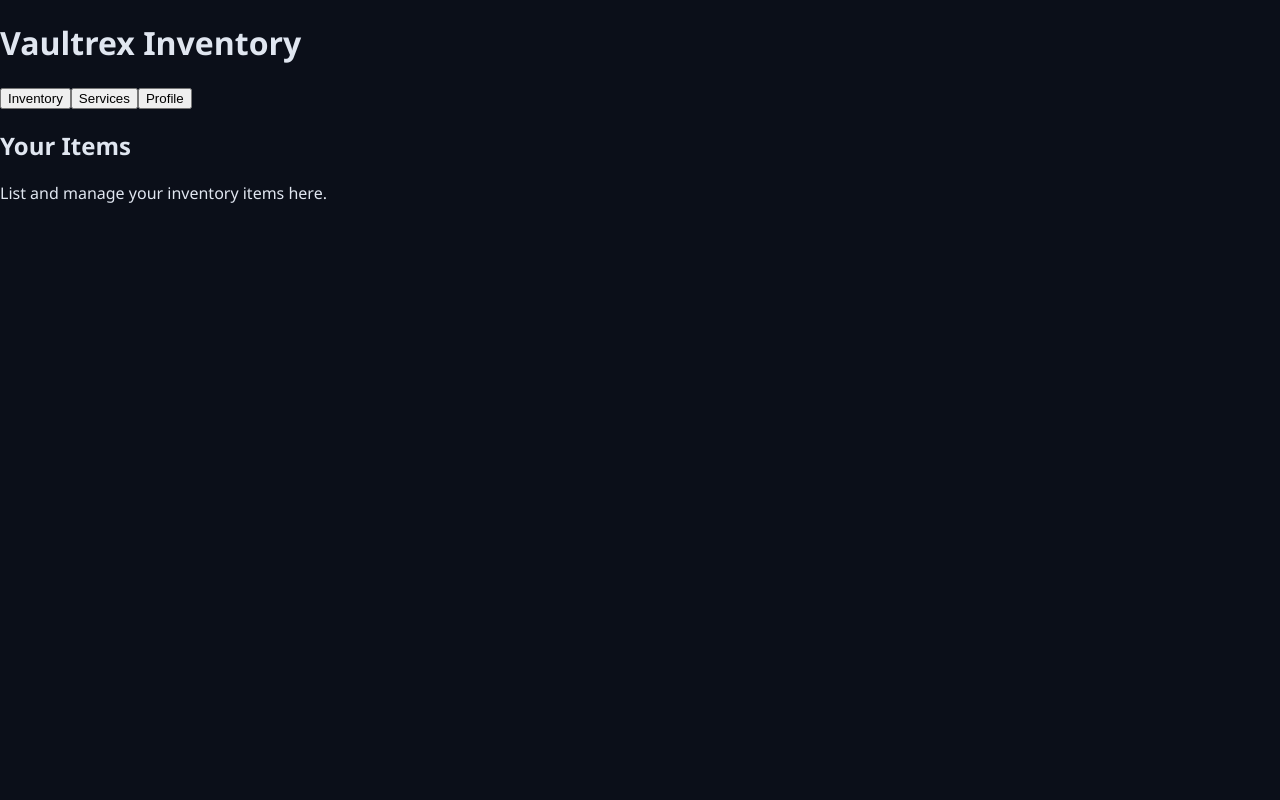
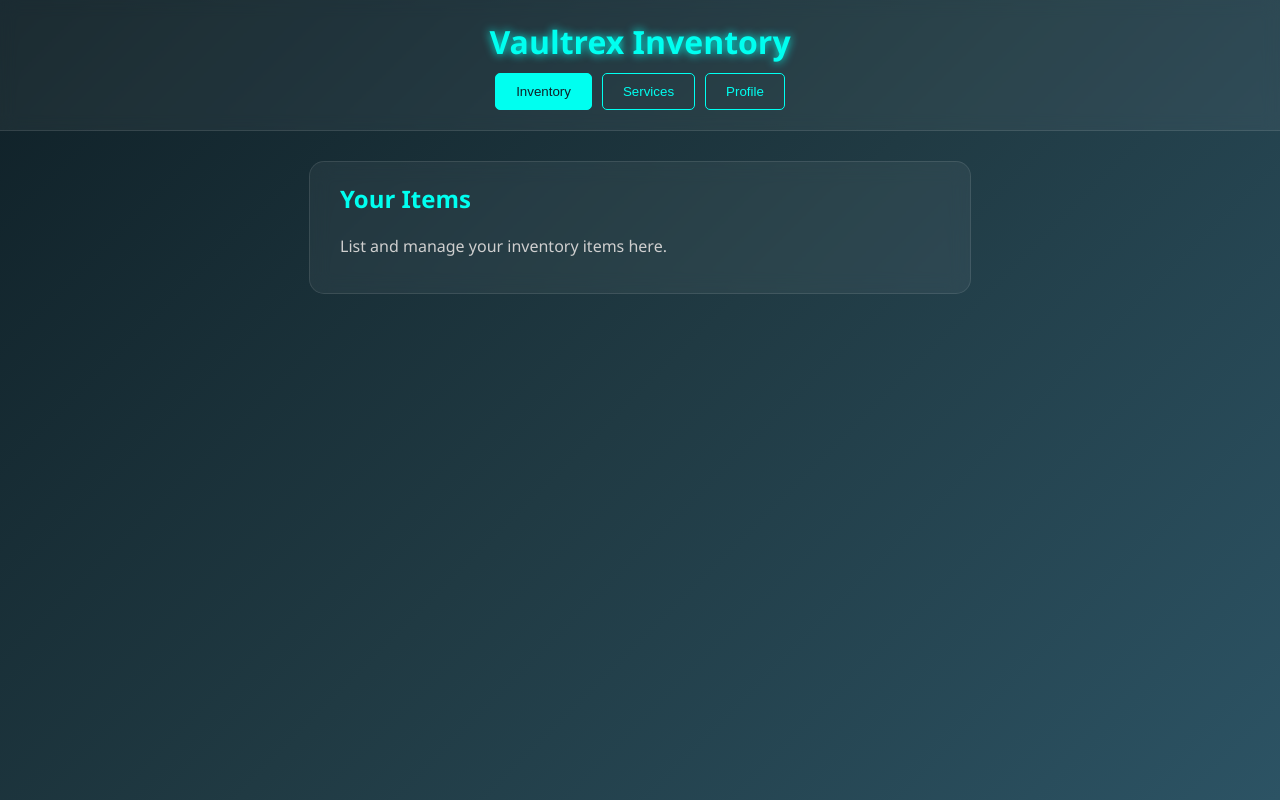
Before and after one commit to FooxxyyDev/vaultrex-frontend, a React (Vite) app: page / in a window 1280 px wide. Built offline with nearby package versions, Linux system fonts and the light colour scheme.

Commit message:
Update App.css

```diff
--- a/src/App.css
+++ b/src/App.css
@@ -1,110 +1,81 @@
+/* Futuristic dashboard theme */
+
 body {
   margin: 0;
-  background-color: #0b0f19;
-  color: #e0e6f0;
   font-family: 'Segoe UI', Tahoma, Geneva, Verdana, sans-serif;
+  background: linear-gradient(135deg, #0f2027, #203a43, #2c5364);
+  color: #e0e0e0;
 }
 
-.app-container {
-  max-width: 1000px;
-  margin: 0 auto;
-  padding: 20px;
+.dashboard {
+  display: flex;
+  flex-direction: column;
+  height: 100vh;
 }
 
-/* Navbar */
-.navbar {
-  display: flex;
-  justify-content: space-between;
-  align-items: center;
-  background: linear-gradient(90deg, #001f3f, #003366);
-  padding: 10px 20px;
-  border-bottom: 2px solid #00ffff;
+.header {
+  background: rgba(255, 255, 255, 0.05);
+  backdrop-filter: blur(8px);
+  padding: 20px;
+  text-align: center;
+  border-bottom: 1px solid rgba(255, 255, 255, 0.1);
 }
 
-.logo {
-  color: #00ffff;
-  font-size: 1.5rem;
-  letter-spacing: 2px;
+.header h1 {
+  margin: 0;
+  font-size: 2rem;
+  color: #00fff0;
+  text-shadow: 0 0 10px #00fff0;
 }
 
-.nav-links {
-  list-style: none;
-  display: flex;
-  gap: 20px;
+.nav {
+  margin-top: 10px;
 }
 
-.nav-links li {
+.nav button {
+  background: transparent;
+  border: 1px solid #00fff0;
+  color: #00fff0;
+  padding: 10px 20px;
+  margin: 0 5px;
   cursor: pointer;
-  color: #e0e6f0;
-  transition: color 0.3s ease;
+  border-radius: 5px;
+  transition: 0.3s;
 }
 
-.nav-links li:hover,
-.nav-links li.active {
-  color: #00ffff;
+.nav button:hover {
+  background: #00fff0;
+  color: #0f2027;
 }
 
-/* Tabs */
-.tabs {
-  display: flex;
-  gap: 10px;
-  margin-bottom: 20px;
+.nav button.active {
+  background: #00fff0;
+  color: #0f2027;
 }
 
-.tab {
-  background-color: #1b2230;
-  border: 1px solid #00ffff;
-  color: #00ffff;
-  padding: 8px 16px;
-  cursor: pointer;
-  border-radius: 4px;
+.content {
+  flex: 1;
+  padding: 30px;
+  display: flex;
+  justify-content: center;
+  align-items: flex-start;
 }
 
-.tab.active {
-  background-color: #00ffff;
-  color: #0b0f19;
+.card {
+  background: rgba(255, 255, 255, 0.05);
+  backdrop-filter: blur(10px);
+  padding: 20px 30px;
+  border-radius: 15px;
+  max-width: 600px;
+  width: 100%;
+  border: 1px solid rgba(255, 255, 255, 0.1);
 }
 
-/* Table */
-.item-list table {
-  width: 100%;
-  border-collapse: collapse;
-  background-color: #1b2230;
-  border: 1px solid #00ffff;
+.card h2 {
+  margin-top: 0;
+  color: #00fff0;
 }
 
-.item-list th,
-.item-list td {
-  padding: 12px;
-  border-bottom: 1px solid #00ffff;
-  text-align: left;
+.card p {
+  color: #cfcfcf;
 }
-
-/* Form */
-.item-form {
-  display: flex;
-  gap: 10px;
-  flex-wrap: wrap;
-}
-
-.item-form input {
-  flex: 1;
-  padding: 10px;
-  border: 1px solid #00ffff;
-  background-color: #1b2230;
-  color: #e0e6f0;
-  border-radius: 4px;
-}
-
-.item-form button {
-  padding: 10px 20px;
-  background-color: #00ffff;
-  border: none;
-  color: #0b0f19;
-  border-radius: 4px;
-  cursor: pointer;
-}
-
-.item-form button:hover {
-  background-color: #00cccc;
-}
```
